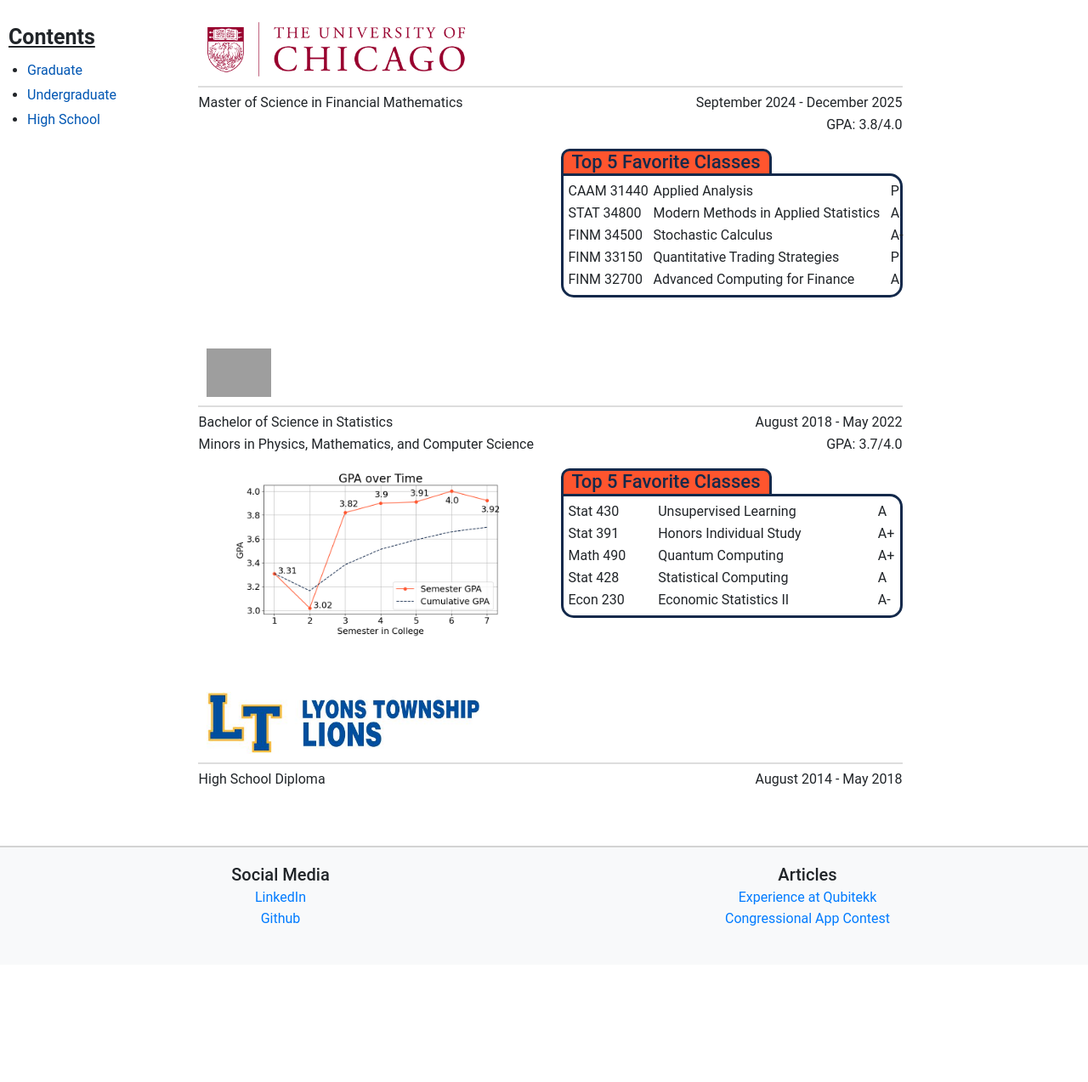
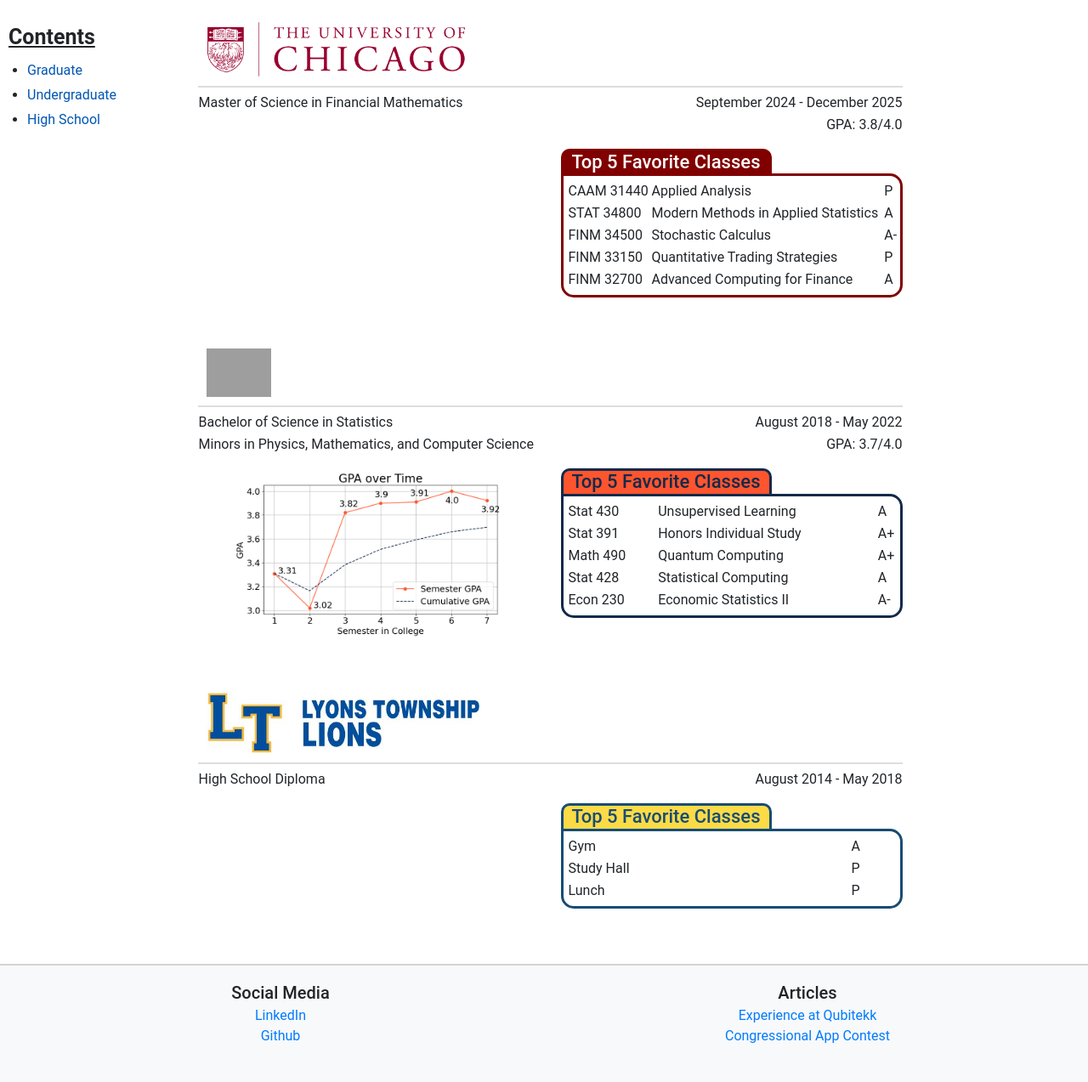
Before and after one commit to smturro2/personal-site, a Flask app: page /Education in a window 1280 px wide. Shown: the part 61-1334 px from the top of the page at 85% size. Before the commit the page ends 1150 px from the top, so only its background shows below. Run offline with Flask 3, Linux system fonts and the light colour scheme; some libraries are stand-ins or nearby versions; grey boxes are pictures that could not be loaded.

Commit message:
Updated Class Colors

```diff
--- a/static/css/main.css
+++ b/static/css/main.css
@@ -84,7 +84,6 @@ div.InfoSection table.education_table td.right_side{
 
 /* top 5 favorite classes */
 div.top_5_classes {
-    cursor: pointer;
     border:solid #13294B;
     border-radius: 0px 15px 15px 15px;
 }
@@ -104,7 +103,24 @@ h2.top_5_classes {
 div.top_5_classes table{
     margin:5px !important;
 }
-
+div.top_5_classes_uchi {
+    border:solid #800000;
+    padding-right: 8px;
+}
+h2.top_5_classes_uchi {
+    background-color: #800000;
+    color: #FFFFFF;
+    border-color: #800000;
+}
+div.top_5_classes_LT {
+    border:solid #174c74;
+    padding-right: 8px;
+}
+h2.top_5_classes_LT {
+    background-color: #fcdb47;
+    color: #174c74;
+    border-color: #174c74;
+}
 
 
 /* Task lists */
--- a/templates/Education.html
+++ b/templates/Education.html
@@ -35,18 +35,17 @@
                 <td class="right_side">GPA: 3.8/4.0</td>
             </tr>
         </table>
-                <div class="row" style="margin-top:15px">
+        <div class="row" style="margin-top:15px">
             <div class="col-md-6">
             </div>
             <div class="col-md-6">
-                <h2 class="top_5_classes">Top 5 Favorite Classes</h2>
-                <div class="top_5_classes">
+                <h2 class="top_5_classes top_5_classes_uchi">Top 5 Favorite Classes</h2>
+                <div class="top_5_classes top_5_classes_uchi">
                     <table class="education_table">
                     <tr>
                         <td>CAAM 31440</td>
                         <td>Applied Analysis</td>
                         <td>P</td>
-                    </tr>
                     </tr>
                     <tr>
                         <td>STAT 34800</td>
@@ -149,6 +148,29 @@
                 <td class="right_side">August 2014 - May 2018</td>
             </tr>
         </table>
+                <div class="row" style="margin-top:15px">
+            <div class="col-md-6">
+            </div>
+            <div class="col-md-6">
+                <h2 class="top_5_classes top_5_classes_LT">Top 5 Favorite Classes</h2>
+                <div class="top_5_classes top_5_classes_LT">
+                    <table class="education_table">
+                    <tr>
+                        <td>Gym</td>
+                        <td>A</td>
+                    </tr>
+                    <tr>
+                        <td>Study Hall</td>
+                        <td>P</td>
+                    </tr>
+                    <tr>
+                        <td>Lunch</td>
+                        <td>P</td>
+                    </tr>
+                </table>
+                </div>
+            </div>
+        </div>
     </div>
 </div>
 {% endblock %}
```
